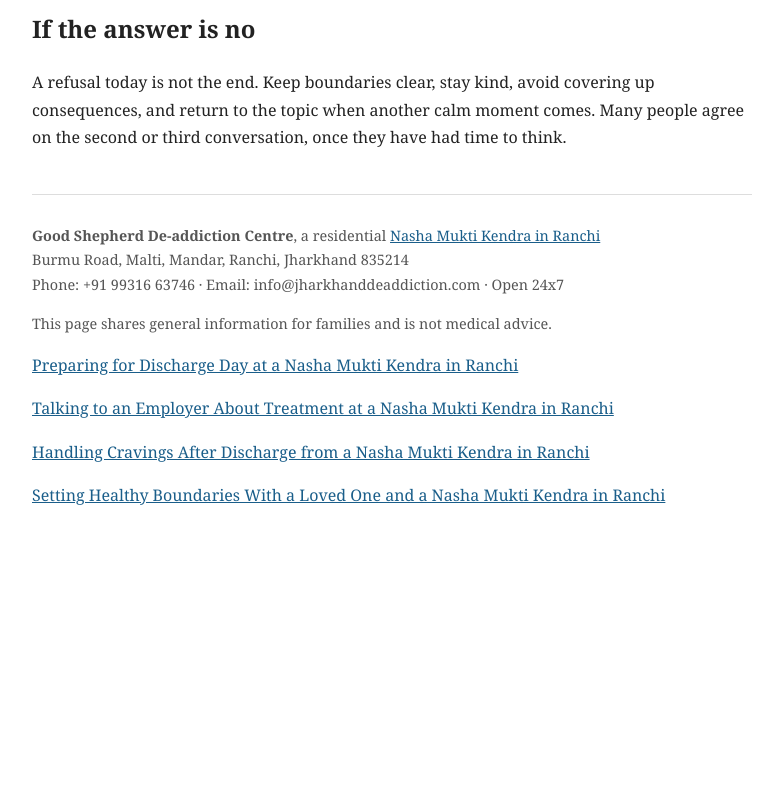
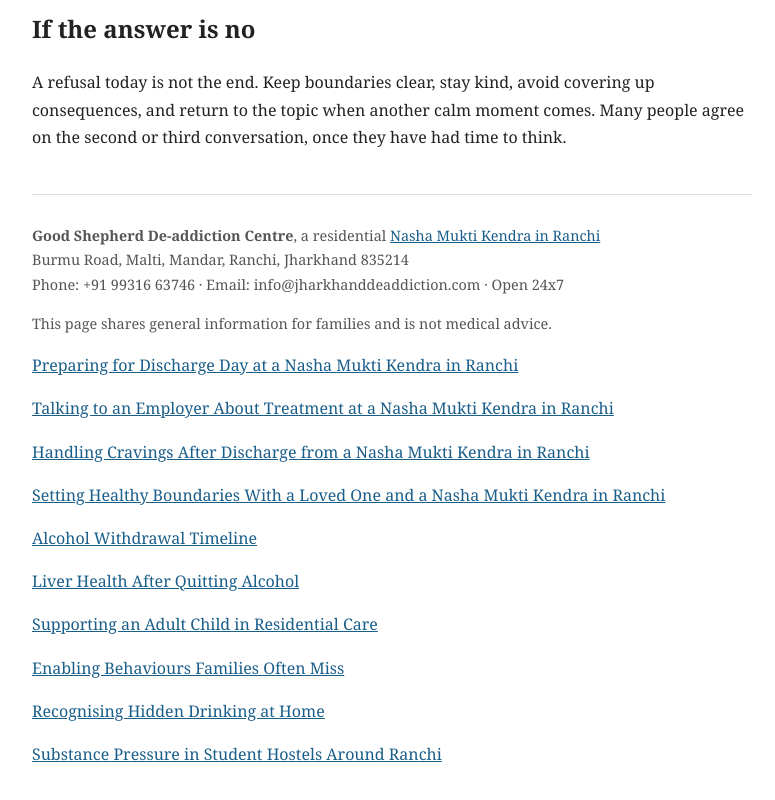
Before and after one commit to nashamuktikendraranchi/nashamuktikendraranchi.github.io, a plain HTML site: page index.html in a window 1280 px wide. Shown: the part 1380-2180 px from the top of the page, without its empty margins (248-1023 px from the left). Before the commit the page ends 1929 px from the top, so only its background shows below. Drawn offline with Linux system fonts and the light colour scheme.

Commit message:
Update index.html

```diff
--- a/index.html
+++ b/index.html
@@ -47,5 +47,11 @@ Phone: +91 99316 63746 &middot; Email: info@jharkhanddeaddiction.com &middot; Op
 <p><a href="10-talking-to-an-employer.html">Talking to an Employer About Treatment at a Nasha Mukti Kendra in Ranchi</a></p>
   <p><a href="01-cravings-after-discharge.html">Handling Cravings After Discharge from a Nasha Mukti Kendra in Ranchi</a></p>
   <p><a href="08-healthy-boundaries-loved-one.html">Setting Healthy Boundaries With a Loved One and a Nasha Mukti Kendra in Ranchi</a></p>
-</body>
-</html>
+<p><a href="01-alcohol-withdrawal-timeline.html">Alcohol Withdrawal Timeline</a></p>
+  <p><a href="02-liver-health-after-alcohol.html">Liver Health After Quitting Alcohol</a></p>
+  <p><a href="03-supporting-adult-child-in-rehab.html">Supporting an Adult Child in Residential Care</a></p>
+  <p><a href="04-enabling-behaviours.html">Enabling Behaviours Families Often Miss</a></p>
+  <p><a href="05-hidden-drinking-at-home.html">Recognising Hidden Drinking at Home</a></p>
+  <p><a href="06-ranchi-hostel-substance-pressure.html">Substance Pressure in Student Hostels Around Ranchi</a></p>
+
+</body></html>
```
